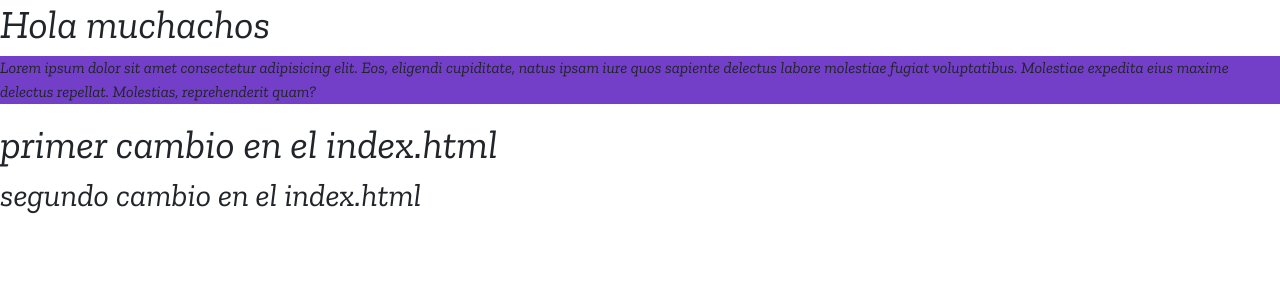
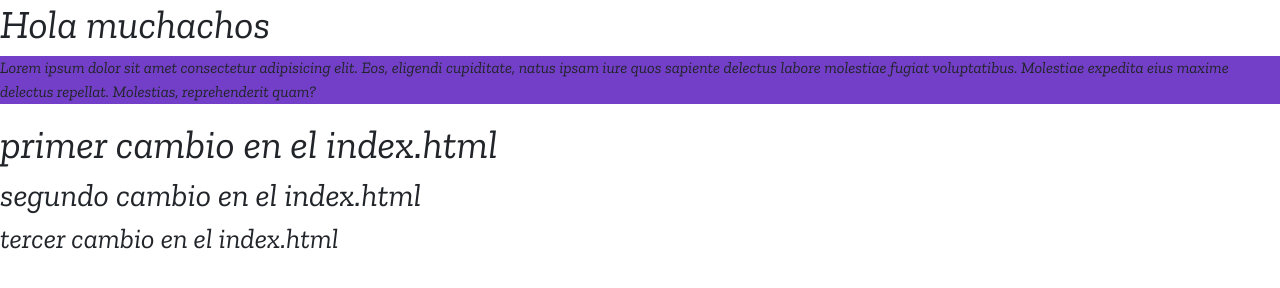
Before and after one commit to tsicom/Bootcamp-AwakeLab, a website: page index.html in a window 1280 px wide. Drawn offline with nearby package versions, Linux system fonts and the light colour scheme.

Commit message:
mi tercer  commit

```diff
--- a/index.html
+++ b/index.html
@@ -24,6 +24,8 @@
 
     <h2>segundo cambio en el index.html</h2>
 
+    <h3>tercer cambio en el index.html</h3>
+
     <script src="./node_modules/bootstrap/dist/js/bootstrap.min.js"></script>
 </body>
 
```
